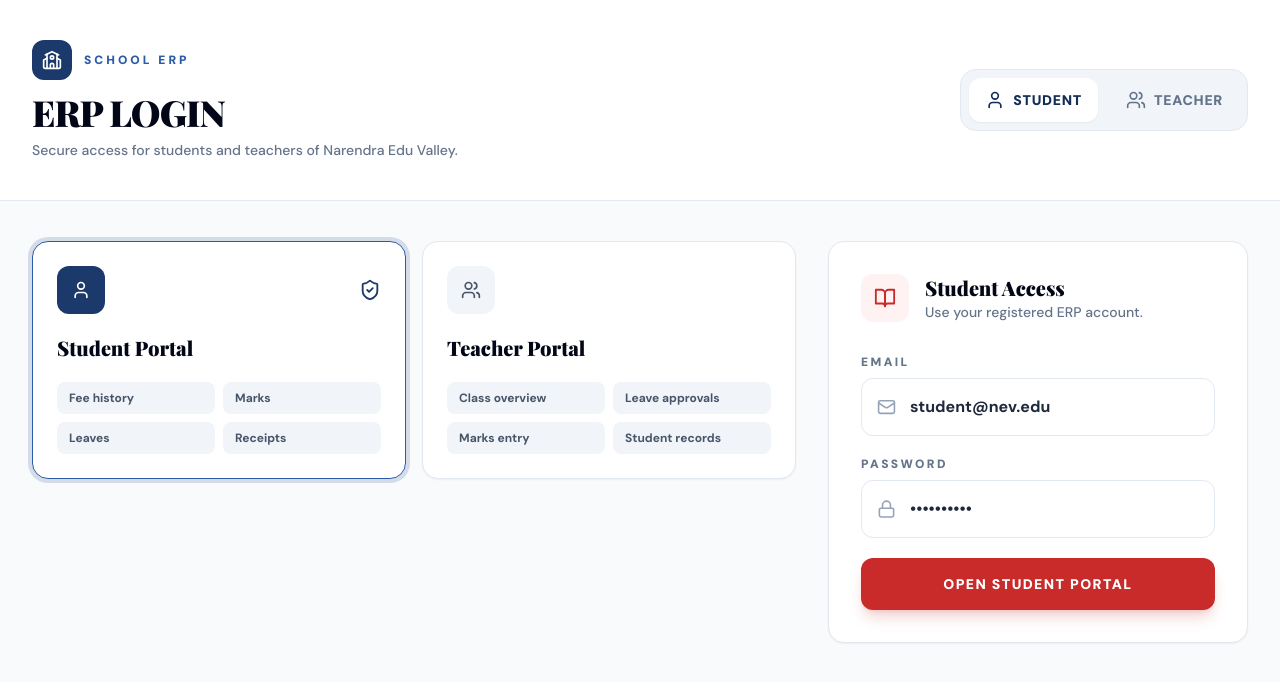
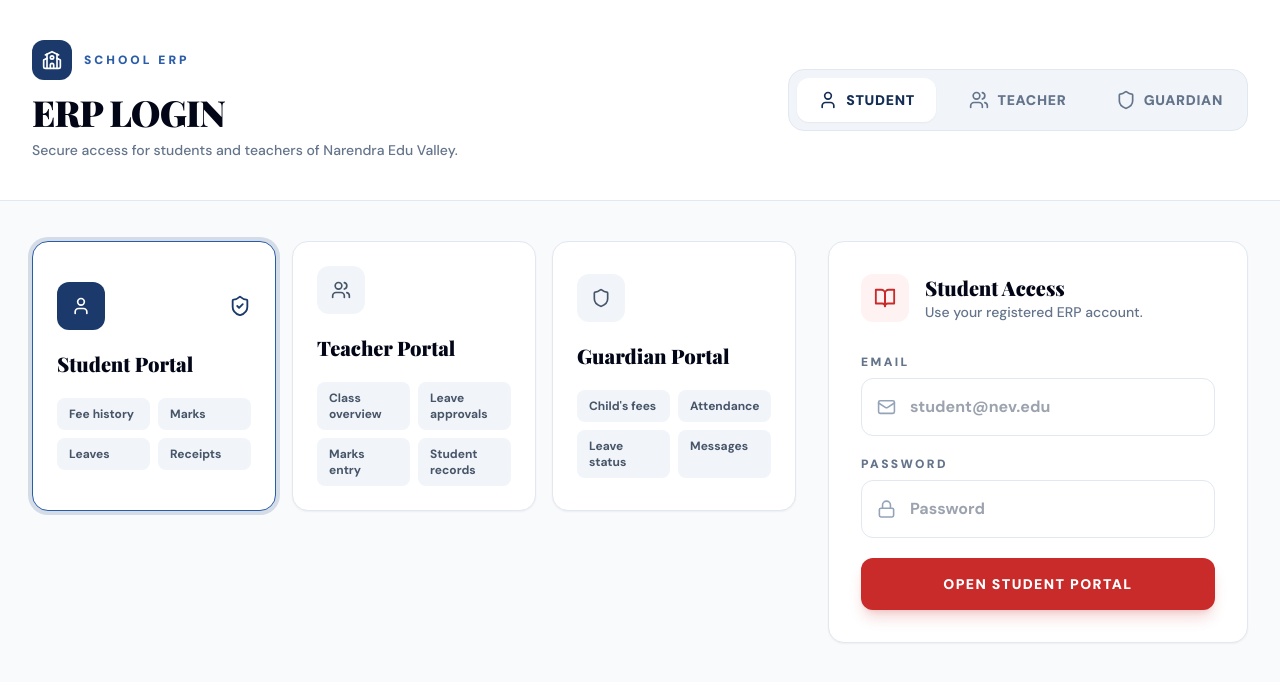
Before and after one commit to shekhar-2410/edu_valley, a React (Vite) app: page /erp-login in a window 1280 px wide. Shown: the top 682 px of the page. Built offline with nearby package versions, Linux system fonts and the light colour scheme; no server answers.

Commit message:
fix: add Guardian role to ERP login page (guardians could not log in)

```diff
--- a/src/pages/ERPLogin.jsx
+++ b/src/pages/ERPLogin.jsx
@@ -1,4 +1,4 @@
-import { BookOpen, Lock, Mail, School, ShieldCheck, User, Users } from 'lucide-react'
+import { BookOpen, Lock, Mail, School, Shield, ShieldCheck, User, Users } from 'lucide-react'
 import { useEffect, useState } from 'react'
 import { useNavigate } from 'react-router-dom'
 import { API_ENDPOINTS } from '../config/api'
@@ -8,23 +8,31 @@ const roleOptions = [
         id: 'student',
         label: 'Student',
         icon: <User size={20} />,
-        email: 'student@nev.edu',
-        password: 'student123',
+        email: '',
+        password: '',
         notes: ['Fee history', 'Marks', 'Leaves', 'Receipts'],
     },
     {
         id: 'teacher',
         label: 'Teacher',
         icon: <Users size={20} />,
-        email: 'teacher@nev.edu',
-        password: 'teacher123',
+        email: '',
+        password: '',
         notes: ['Class overview', 'Leave approvals', 'Marks entry', 'Student records'],
+    },
+    {
+        id: 'guardian',
+        label: 'Guardian',
+        icon: <Shield size={20} />,
+        email: '',
+        password: '',
+        notes: ["Child's fees", 'Attendance', 'Leave status', 'Messages'],
     },
 ]
 
 const ERPLogin = () => {
     const [role, setRole] = useState('student')
-    const [credentials, setCredentials] = useState({ email: 'student@nev.edu', password: 'student123' })
+    const [credentials, setCredentials] = useState({ email: '', password: '' })
     const [error, setError] = useState('')
     const [loading, setLoading] = useState(false)
     const navigate = useNavigate()
@@ -86,7 +94,7 @@ const ERPLogin = () => {
                                 Secure access for students and teachers of Narendra Edu Valley.
                             </p>
                         </div>
-                        <div className="grid grid-cols-2 gap-3 rounded-2xl border border-slate-200 bg-slate-100 p-2">
+                        <div className="grid grid-cols-3 gap-3 rounded-2xl border border-slate-200 bg-slate-100 p-2">
                             {roleOptions.map((option) => (
                                 <button
                                     key={option.id}
@@ -108,7 +116,7 @@ const ERPLogin = () => {
             </section>
 
             <section className="container grid gap-8 py-10 lg:grid-cols-[1fr_420px] lg:items-start">
-                <div className="grid gap-4 md:grid-cols-2">
+                <div className="grid gap-4 md:grid-cols-3">
                     {roleOptions.map((option) => (
                         <button
                             key={option.id}
```
